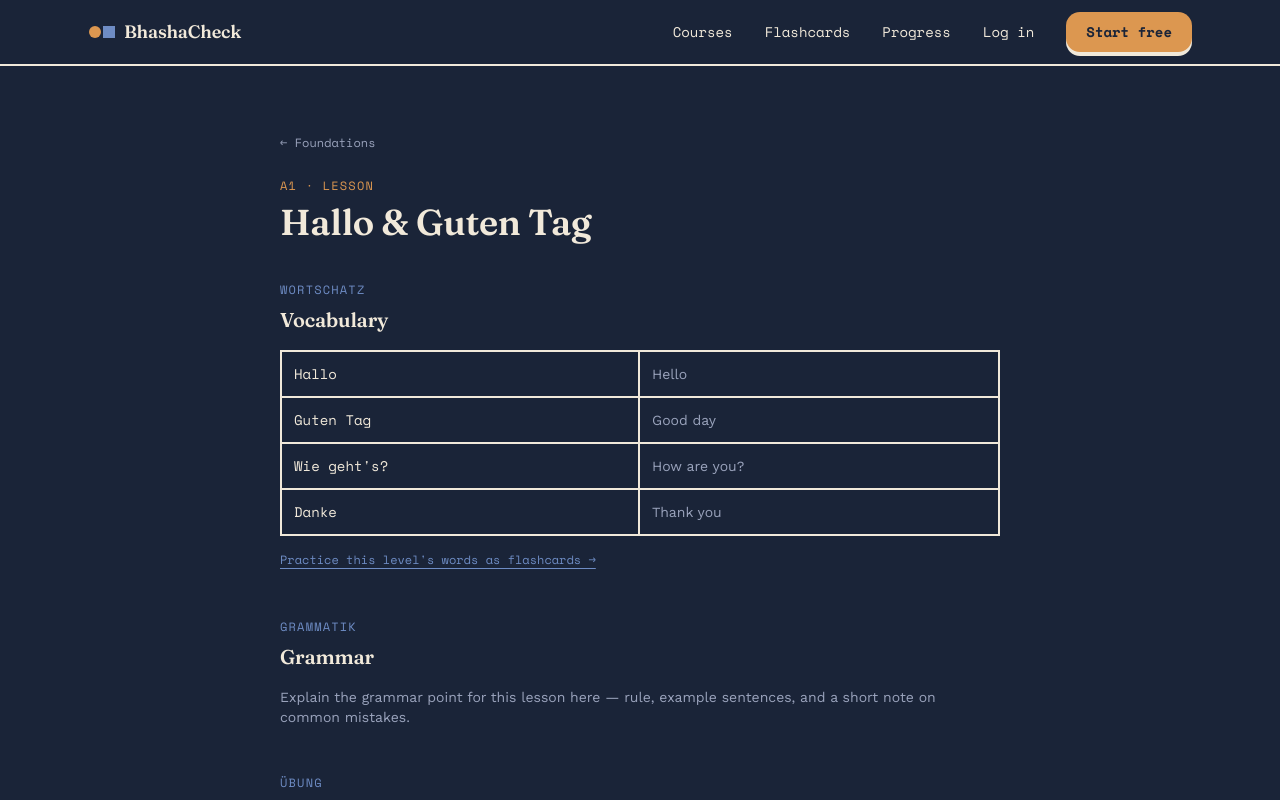
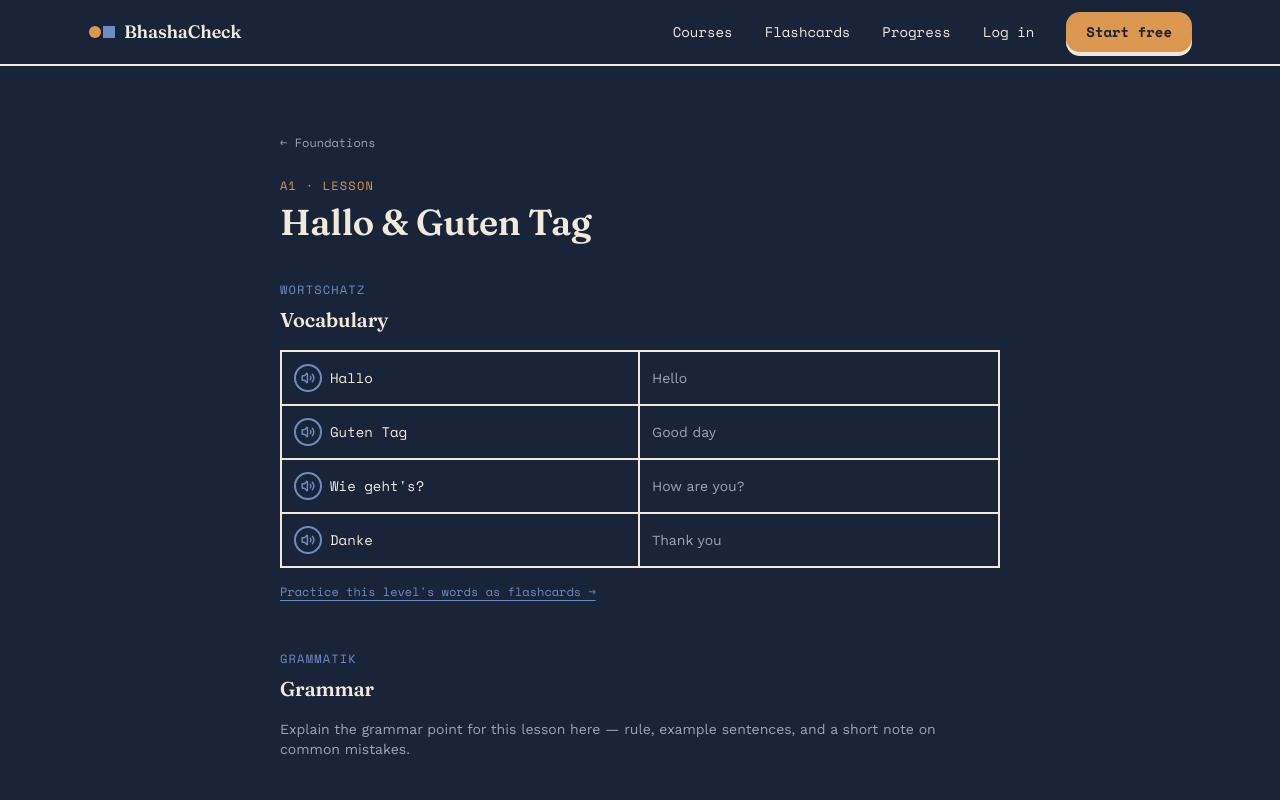
Before and after one commit to Nikitasharma5078/grundstein, a Next.js app: page /lesson/a1-1 in a window 1280 px wide. Shown: the top 800 px of the page. Built offline with nearby package versions, Linux system fonts and the light colour scheme.

Commit message:
Add pronunciation via Web Speech API

```diff
--- a/app/lesson/[id]/page.js
+++ b/app/lesson/[id]/page.js
@@ -1,6 +1,7 @@
 import { COURSES } from "@/data/courses";
 import { notFound } from "next/navigation";
 import MarkComplete from "@/components/MarkComplete";
+import SpeakButton from "@/components/SpeakButton";
 
 function findLesson(id) {
   for (const key of Object.keys(COURSES)) {
@@ -31,8 +32,11 @@ export default async function LessonPage({ params }) {
       <Section label="Wortschatz" title="Vocabulary">
         <div className="border-2 border-ink">
           {lesson.vocab.map(([de, en]) => (
-            <div key={de} className="flex border-b-2 border-ink last:border-b-0">
-              <div className="w-1/2 p-3 mono text-sm border-r-2 border-ink">{de}</div>
+            <div key={de} className="flex items-center border-b-2 border-ink last:border-b-0">
+              <div className="w-1/2 p-3 mono text-sm border-r-2 border-ink flex items-center gap-2">
+                <SpeakButton text={de} size="sm" className="text-navy" />
+                {de}
+              </div>
               <div className="w-1/2 p-3 text-sm text-ink-soft">{en}</div>
             </div>
           ))}
--- a/components/FlashcardDeck.js
+++ b/components/FlashcardDeck.js
@@ -1,6 +1,7 @@
 "use client";
 import { useState } from "react";
 import { bumpStreak } from "@/lib/streak";
+import SpeakButton from "@/components/SpeakButton";
 
 export default function FlashcardDeck({ cards, color }) {
   const [index, setIndex] = useState(0);
@@ -36,6 +37,7 @@ export default function FlashcardDeck({ cards, color }) {
         Card {index + 1} of {cards.length} · {card.lesson}
       </p>
 
+      <div className="relative">
         <button
           onClick={() => setFlipped(!flipped)}
           className={`w-full h-56 border-2 border-ink flex items-center justify-center text-center p-8 transition-colors ${
@@ -46,6 +48,12 @@ export default function FlashcardDeck({ cards, color }) {
             {flipped ? card.en : card.de}
           </span>
         </button>
+        {!flipped && (
+          <div className="absolute top-3 right-3">
+            <SpeakButton text={card.de} className="text-paper" />
+          </div>
+        )}
+      </div>
       <p className="mono text-xs text-ink-soft text-center mt-3">Tap the card to flip</p>
 
       <div className="flex gap-3 mt-8">
--- /dev/null
+++ b/components/SpeakButton.js
@@ -0,0 +1,33 @@
+"use client";
+import { useState } from "react";
+import { Volume2 } from "lucide-react";
+import { speakGerman } from "@/lib/speak";
+
+export default function SpeakButton({ text, size = "md", className = "" }) {
+  const [playing, setPlaying] = useState(false);
+
+  function handleClick(e) {
+    e.stopPropagation(); // don't trigger a parent flip-card/link click
+    e.preventDefault();
+    const ok = speakGerman(text);
+    if (!ok) return;
+    setPlaying(true);
+    setTimeout(() => setPlaying(false), 900);
+  }
+
+  const dim = size === "sm" ? "w-7 h-7" : "w-9 h-9";
+  const icon = size === "sm" ? "w-3.5 h-3.5" : "w-4 h-4";
+
+  return (
+    <button
+      onClick={handleClick}
+      aria-label={`Hear "${text}" pronounced`}
+      title="Hear pronunciation"
+      className={`${dim} rounded-full border-2 border-current flex items-center justify-center shrink-0 transition-transform ${
+        playing ? "scale-90" : "hover:scale-110"
+      } ${className}`}
+    >
+      <Volume2 className={icon} strokeWidth={2.5} />
+    </button>
+  );
+}
--- a/components/WordOfDay.js
+++ b/components/WordOfDay.js
@@ -1,6 +1,7 @@
 "use client";
 import { useState, useMemo } from "react";
 import { RefreshCw } from "lucide-react";
+import SpeakButton from "@/components/SpeakButton";
 
 const WORDS = [
   { de: "die Freude", en: "joy", note: "feminine noun" },
@@ -36,7 +37,10 @@ export default function WordOfDay() {
       >
         <div className="flip-inner relative w-full h-full">
           <div className="flip-face absolute inset-0 rounded-2xl bg-paper-raised border-2 border-ink-soft/20 flex flex-col items-center justify-center p-6 node-shadow">
-            <p className="display text-2xl font-semibold text-center">{word.de}</p>
+            <div className="flex items-center gap-3">
+              <p className="display text-2xl font-semibold text-center">{word.de}</p>
+              <SpeakButton text={word.de} size="sm" className="text-gold" />
+            </div>
             <p className="mono text-[11px] text-ink-soft mt-2">{word.note}</p>
           </div>
           <div className="flip-face flip-back absolute inset-0 rounded-2xl bg-gold flex flex-col items-center justify-center p-6 node-shadow">
--- /dev/null
+++ b/lib/speak.js
@@ -0,0 +1,22 @@
+// Pronunciation via the browser's built-in Web Speech API — free, no API key,
+// works offline-ish (uses the OS/browser's own voices). Falls back silently
+// if the browser doesn't support it (rare, but some older/embedded browsers).
+export function speakGerman(text) {
+  if (typeof window === "undefined" || !window.speechSynthesis) return false;
+
+  window.speechSynthesis.cancel(); // stop anything already playing
+  const utterance = new SpeechSynthesisUtterance(text);
+  utterance.lang = "de-DE";
+  utterance.rate = 0.9; // slightly slower — easier for beginners to follow
+
+  const voices = window.speechSynthesis.getVoices();
+  const germanVoice = voices.find((v) => v.lang.startsWith("de"));
+  if (germanVoice) utterance.voice = germanVoice;
+
+  window.speechSynthesis.speak(utterance);
+  return true;
+}
+
+export function speechSupported() {
+  return typeof window !== "undefined" && !!window.speechSynthesis;
+}
```
Lines whose indentation alone changed are shown as unchanged.
